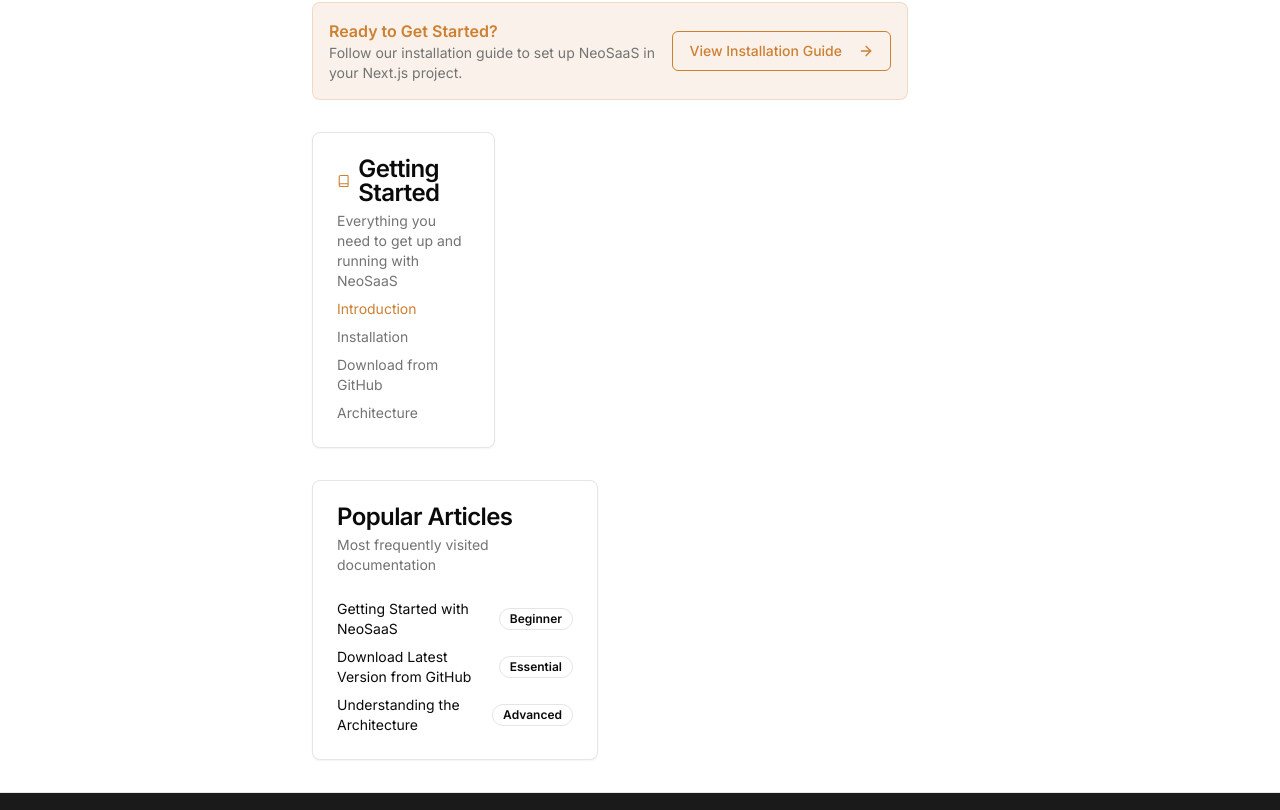
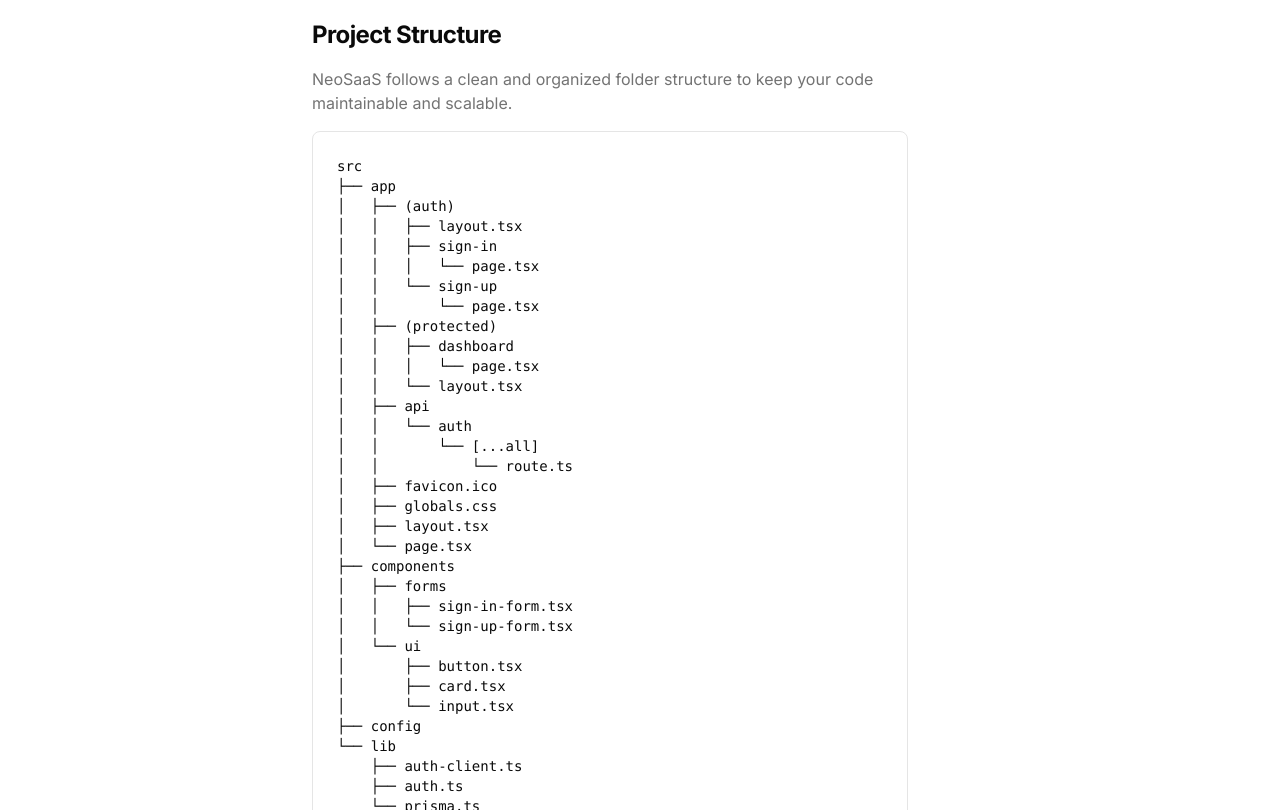
Before and after one commit to neosaastech/neosaas, a Next.js app: page /docs in a window 1280 px wide. Shown: the part 1530-2340 px from the top of the page. Built offline with nearby package versions, Linux system fonts and the light colour scheme.

Commit message:
feat: update docs layout with new sections
Remove "Architecture" link, reorganize modules, add "Project Structure" section.

#VERCEL_SKIP

Co-authored-by: Charles Vandendriessche <17944080+charlesvdd@users.noreply.github.com>

```diff
--- a/app/(public)/docs/page.tsx
+++ b/app/(public)/docs/page.tsx
@@ -155,6 +155,52 @@ export default function DocsPage() {
             </div>
           </div>
         </div>
+
+        <div className="space-y-4 border-t pt-6">
+          <h2 className="text-2xl font-bold tracking-tight">Project Structure</h2>
+          <p className="text-muted-foreground">
+            NeoSaaS follows a clean and organized folder structure to keep your code maintainable and scalable.
+          </p>
+          <div className="rounded-lg border bg-card p-6">
+            <pre className="text-sm overflow-x-auto">
+              <code>{`src
+├── app
+│   ├── (auth)
+│   │   ├── layout.tsx
+│   │   ├── sign-in
+│   │   │   └── page.tsx
+│   │   └── sign-up
+│   │       └── page.tsx
+│   ├── (protected)
+│   │   ├── dashboard
+│   │   │   └── page.tsx
+│   │   └── layout.tsx
+│   ├── api
+│   │   └── auth
+│   │       └── [...all]
+│   │           └── route.ts
+│   ├── favicon.ico
+│   ├── globals.css
+│   ├── layout.tsx
+│   └── page.tsx
+├── components
+│   ├── forms
+│   │   ├── sign-in-form.tsx
+│   │   └── sign-up-form.tsx
+│   └── ui
+│       ├── button.tsx
+│       ├── card.tsx
+│       └── input.tsx
+├── config
+└── lib
+    ├── auth-client.ts
+    ├── auth.ts
+    └── prisma.ts
+
+15 directories, 18 files`}</code>
+            </pre>
+          </div>
+        </div>
       </div>
 
       <div className="flex flex-col md:flex-row gap-4 md:items-center bg-[#CD7F32]/10 border border-[#CD7F32]/20 rounded-lg p-4">
@@ -171,7 +217,7 @@ export default function DocsPage() {
         </Link>
       </div>
 
-      <div className="grid gap-6 md:grid-cols-2 lg:grid-cols-3">
+      <div className="grid gap-6 md:grid-cols-2">
         <Card>
           <CardHeader className="pb-2">
             <div className="flex items-center gap-2">
@@ -205,9 +251,7 @@ export default function DocsPage() {
             </ul>
           </CardContent>
         </Card>
-      </div>
 
-      <div className="grid gap-6 md:grid-cols-2">
         <Card>
           <CardHeader>
             <CardTitle>Popular Articles</CardTitle>
--- a/components/docs/mobile-nav.tsx
+++ b/components/docs/mobile-nav.tsx
@@ -27,10 +27,6 @@ export function DocsMobileNav() {
         {
           title: "Installation",
           href: "/docs/installation",
-        },
-        {
-          title: "Architecture",
-          href: "/docs/architecture",
         },
         {
           title: "Download from GitHub",
--- a/components/docs/sidebar.tsx
+++ b/components/docs/sidebar.tsx
@@ -79,10 +79,6 @@ export function DocsSidebar() {
           href: "/docs/installation",
         },
         {
-          title: "Architecture",
-          href: "/docs/architecture",
-        },
-        {
           title: "Download from GitHub",
           href: "/docs/download",
         },
```
